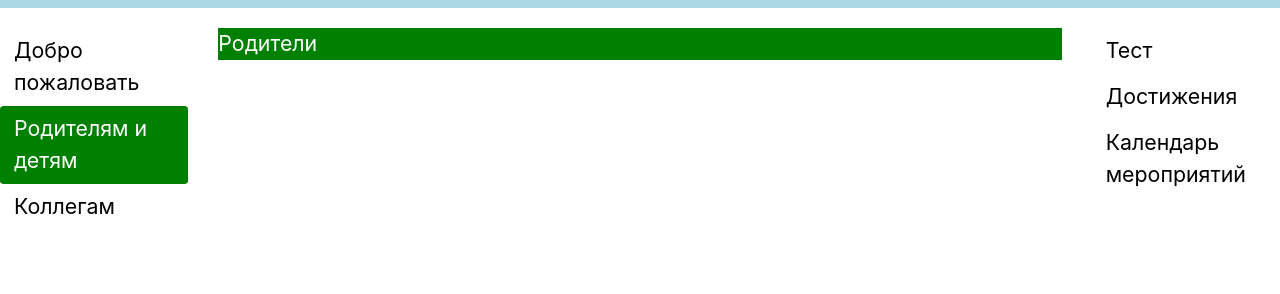
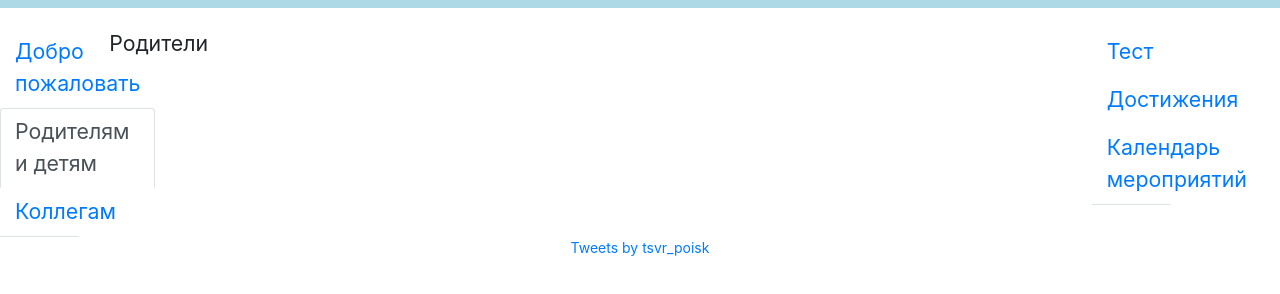
Before and after one commit to Owl-Grey/posik-club, a plain HTML site: page project_menu/index.html in a window 1280 px wide. Both pictures are taken after a click on the tab "Родителям и детям". Shown: the part 72-366 px from the top of the page. Drawn offline with nearby package versions, Linux system fonts and the light colour scheme; a script that the page names is missing.

Commit message:
ссылки

```diff
--- a/project_menu/css/style.css
+++ b/project_menu/css/style.css
@@ -109,7 +109,7 @@ h1,h2,h3,h4,h5,h6{font-size: inherit;font-weight: 400;}
 	margin: 0 0 20px 0;
 }
 
-#home.active{
+/* #home.active{
 	background-color: red;
 	color:white;
 }
@@ -180,4 +180,4 @@ h1,h2,h3,h4,h5,h6{font-size: inherit;font-weight: 400;}
 #calendar{
 	background-color: white;
 	color:black;
-}
+} */
--- a/project_menu/index.html
+++ b/project_menu/index.html
@@ -63,15 +63,15 @@
 		<div class="content">
 			<!-- Табы БС -->
 			<div class="row" style="font-size:16pt">
-			<div class="col">
-			<div class="nav  d-flex flex-column nav-pills" id="v-pills-tab" role="tablist" aria-orientation="vertical">
+				<div class="col-1">
+					<div class="nav  d-flex flex-column nav-tabs" id="v-pills-tab" role="tablist" >
 						<a class="nav-link" id="home"  href="#v-pills-home" role="tab" aria-controls="v-pills-home">Добро пожаловать</a>
 						<a class="nav-link" id="parents"  href="#v-pills-parents" role="tab" aria-controls="v-pills-parents">Родителям и детям</a>
 						<a class="nav-link" id="collegs"  href="#v-pills-collegs" role="tab" aria-controls="v-pills-collegs">Коллегам</a>
 					</div>
 				</div>
-	<div class="col-8">
-	<div class="tab-content" id="v-pills-tabContent">
+				<div class="col-9">
+					<div class="tab-content" id="nav-tabContent">
 						<div class="tab-pane fade" id="v-pills-home" role="tabpanel" aria-labelledby="v-pills-home-tab">Бла Бла Бла Хуйня из-под коня</div>
 						<div class="tab-pane fade" id="v-pills-parents" role="tabpanel" aria-labelledby="v-pills-parents-tab">Родители</div>
 						<div class="tab-pane fade" id="v-pills-collegs" role="tabpanel" aria-labelledby="v-pills-collegs-tab">Коллеги</div>
@@ -80,15 +80,38 @@
 						<div class="tab-pane fade" id="v-pills-calendar" role="tabpanel" aria-labelledby="v-pills-calendar-tab">Календарик</div>
 					</div>
 				</div>
-<div class="col">
-<div class="nav  d-flex flex-column nav-pills" id="v-pills-tab" role="tablist" aria-orientation="vertical">
+				<div class="col-1">
+					<div class="nav  d-flex flex-column nav-tabs" id="v-pills-tab" role="tablist" aria-orientation="vertical">
 						<a class="nav-link" id="test"  href="#v-pills-test" role="tab" aria-controls="v-pills-test">Тест</a>
 						<a class="nav-link" id="achivements"  href="#v-pills-achivements" role="tab" aria-controls="v-pills-achivements">Достижения</a>
 						<a class="nav-link" id="calendar"  href="#v-pills-calendar" role="tab" aria-controls="v-pills-calendar">Календарь мероприятий</a>
 					</div>
 				</div>
+			</div>
+			<div id="carouselExampleControls" class="carousel slide " data-ride="carousel">
+				<div align="center" class="carousel-item active ">
+					<script type="text/javascript" src="https://vk.com/js/api/openapi.js?168"></script>
+
+					<!-- VK Widget -->
+					<div id="vk_groups"></div>
+					<script type="text/javascript">
+					VK.Widgets.Group("vk_groups", {mode: 4, no_cover: 1, width: "640", height: "1000", color1: '000000', color2: 'FFFFFF', color3: '619CDF'}, 69602357);
+				</script>
+			</div>
+			<div class="carousel-inner">
+				<div align="center" class="carousel-item">
+					<a class="twitter-timeline" data-lang="ru" data-width="640" data-theme="dark" href="https://twitter.com/tsvr_poisk?ref_src=twsrc%5Etfw">Tweets by tsvr_poisk</a> <script async src="https://platform.twitter.com/widgets.js" charset="utf-8"></script>
+				</div>
+
+				<div class="carousel-item">
+					<img src="..." class="d-block w-100" alt="...">
+				</div>
+			</div>
 
 		</div>
+
+
+
 	</div>
 
 
--- a/project_menu/js/tab.js
+++ b/project_menu/js/tab.js
@@ -7,3 +7,8 @@ $('#v-pills-tab a').on('click', function (e) {
 
 
 })
+
+
+// $('.carousel').carousel({
+//   interval: 2000
+// })
```
Lines whose indentation alone changed are shown as unchanged.
